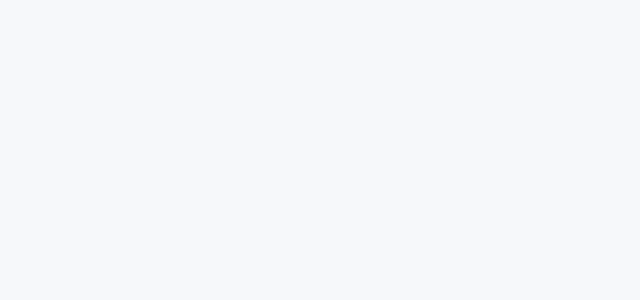
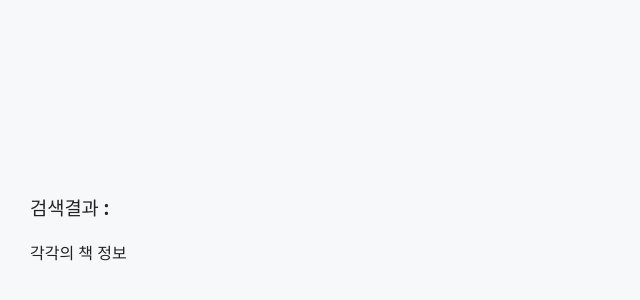
Before and after one commit to Meegu80/lecture08-book, a React (Vite) app: page /search in a window 1280 px wide. Shown: the part 180-480 px from the top of the page, without its empty margins (0-640 px from the left). Built offline with nearby package versions, Linux system fonts and the light colour scheme.

Commit message:
Search 스타일링 완료 - 하지만 뭔가 에러가 있나보다

```diff
--- a/src/pages/Search.tsx
+++ b/src/pages/Search.tsx
@@ -1,5 +1,6 @@
-import {useSearchParams} from "react-router";
+import {Link, useSearchParams} from "react-router";
 import {useEffect, useState} from "react";
+import styled from "styled-components";
 
 type BookItem = {
     id: string;
@@ -15,8 +16,24 @@ type BookItem = {
 }
 type ApiResponse = {
     items: BookItem[]
-
 }
+const Wrapper = styled.div`
+    padding: 30px;
+`;
+const Item = styled(Link)`
+    display: flex;
+    align-items: center;
+    gap: 12px;
+    padding: 12px;border-radius: 80%;
+    background-color: #fff;
+    margin-bottom: 10px;
+    border: 1px solid #ddd;
+`;
+const Cover = styled.div`
+    width: 60px;
+    height: 90px;
+    border-radius: 4px;
+`;
 
 function Search() {
 
@@ -31,7 +48,7 @@ function Search() {
     const [list, setList] = useState<BookItem[]>([]);
 
     useEffect(() => {
-        if(!keyword) return;
+        if (!keyword) return;
         fetch(`https://www.googleapis.com/books/v1/volumes?q=${keyword}&maxResults=20`)
             .then(res => res.json())
             .then((data: ApiResponse) => {
@@ -40,10 +57,30 @@ function Search() {
     }, []);
 
     return (
-
-        <div>
-            {keyword}
-        </div>
+        <Wrapper>
+            <h3>
+                검색결과 : {keyword}
+            </h3>
+            {list.map((item, index) => {
+                return (
+                    <Item to={`/detail/${item.id}`} key={index}>
+                        <img
+                            src={item.volumeInfo.imageLinks?.smallThumbnail || ""}/>
+                        <div>
+                            {item.volumeInfo.title}
+                        </div>
+                        <div style={{
+                            fontSize: 12, color: "#555"
+                        }}>
+                            {item.volumeInfo.authors}
+                        </div>
+                    </Item>
+                )
+            })}
+            <div>
+                각각의 책 정보
+            </div>
+        </Wrapper>
     );
 }
 
```
